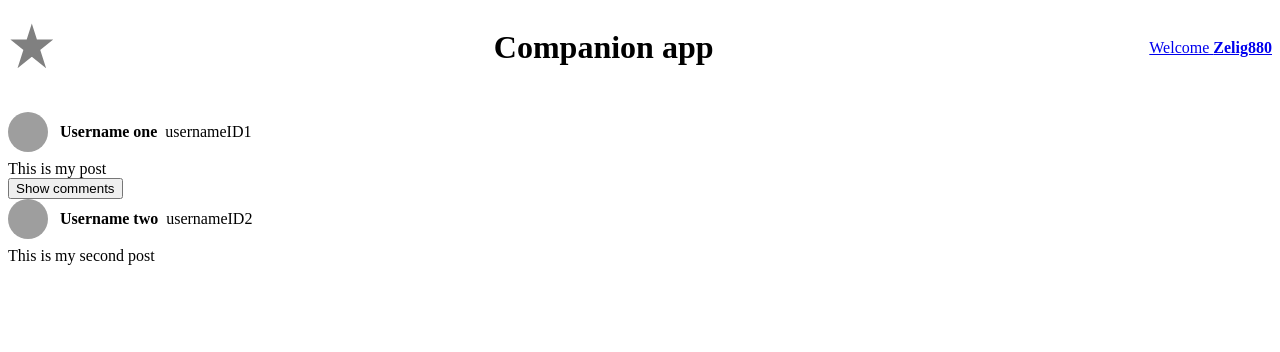
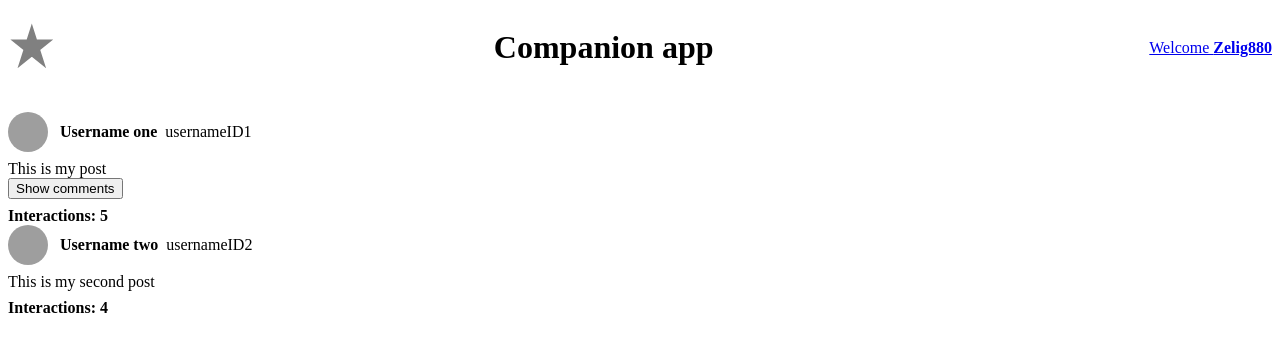
Before and after one commit to vargastiago/companion-app, a Vue app: page / in a window 1280 px wide. Shown: the top 352 px of the page. Built offline with nearby package versions, Linux system fonts and the light colour scheme; grey boxes are pictures that could not be loaded.

Commit message:
feat: add likes and retweets to SocialPost component and display interactions count

```diff
--- a/src/App.vue
+++ b/src/App.vue
@@ -9,6 +9,8 @@ const posts = reactive([
     avatarSrc: 'https://i.pravatar.cc/40',
     post: 'This is my post',
     comments: ['great post', 'amazing post'],
+    likes: 2,
+    retweets: 1,
     tags: ['tag 1'],
   },
   {
@@ -17,6 +19,8 @@ const posts = reactive([
     avatarSrc: 'https://i.pravatar.cc/40',
     post: 'This is my second post',
     comments: [],
+    likes: 3,
+    retweets: 1,
     tags: ['tag 1', 'tag 2'],
   },
 ]);
@@ -31,6 +35,8 @@ const posts = reactive([
     :avatar-src="post.avatarSrc"
     :post="post.post"
     :comments="post.comments"
+    :likes="post.likes"
+    :retweets="post.retweets"
     :key="post.userId"
   ></SocialPost>
 </template>
--- a/src/components/molecules/SocialPost.vue
+++ b/src/components/molecules/SocialPost.vue
@@ -6,31 +6,45 @@
       <div class="userId">{{ userId }}</div>
     </div>
     <div class="post">{{ post }}</div>
-    <button v-show="comments.length > 0" @click="onShowCommentClick">Show comments</button>
+    <button v-show="hasComments" @click="onShowCommentClick">Show comments</button>
     <SocialPostComments v-if="showComments" :comments="comments" />
+    <div class="interactions">Interactions: {{ interactions }}</div>
   </div>
 </template>
 
 <script setup>
-import { onMounted, ref } from 'vue';
+import { onMounted, ref, computed } from 'vue';
 import SocialPostComments from './SocialPostComments.vue';
 
 const selected = ref(false);
 const onSelectedClik = () => {
   selected.value = !selected.value;
 };
+
 const showComments = ref(false);
 const onShowCommentClick = () => {
   console.log('Showing comments');
   showComments.value = !showComments.value;
 };
+
 const props = defineProps({
   username: String,
   userId: String,
   avatarSrc: String,
   post: String,
+  likes: Number,
+  retweets: Number,
   comments: Array,
 });
+
+const hasComments = computed(() => {
+  return props.comments.length > 0;
+});
+
+const interactions = computed(() => {
+  return props.comments.length + props.likes + props.retweets;
+});
+
 onMounted(() => {
   console.log(props.username);
 });
@@ -54,5 +68,9 @@ onMounted(() => {
     font-weight: bold;
     margin-right: 8px;
   }
+  .interactions {
+    font-weight: bold;
+    margin-top: 8px;
+  }
 }
 </style>
```
